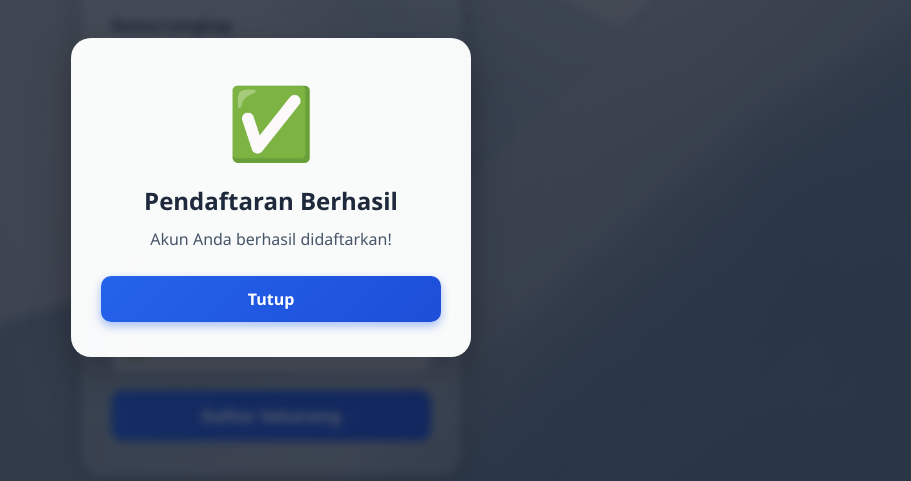
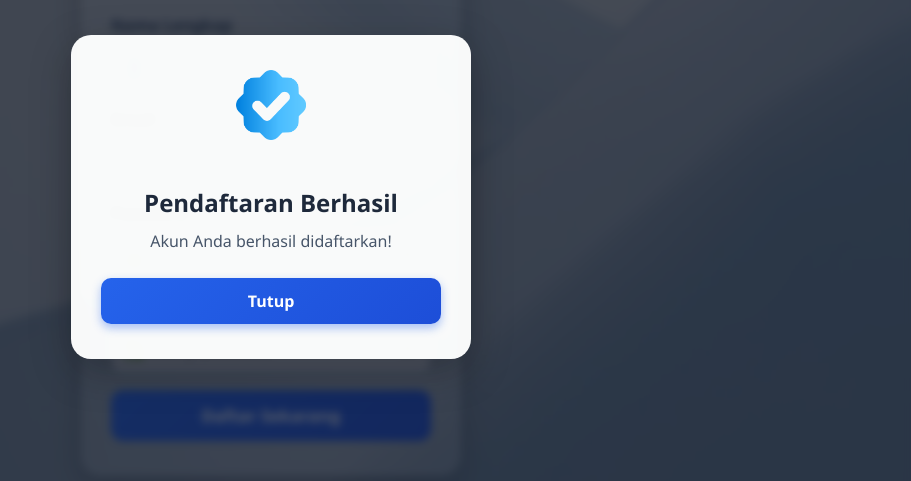
Before and after one commit to fadhlysyahputra02/Soal1_TTG, a plain HTML site: page index.html in a window 1280 px wide. Both pictures are taken after typing "Sample", "name@example.com", "Sample123", "Sample123" into the empty fields and a click on the button "Daftar Sekarang". Shown: the part 203-684 px from the top of the page, without its empty margins (369-1280 px from the left). Drawn offline with Linux system fonts and the light colour scheme.

Commit message:
final tes 1

```diff
--- a/script.js
+++ b/script.js
@@ -87,14 +87,13 @@ function showModal(title, message, type) {
 
     modalTitle.textContent = title;
     modalMessage.textContent = message;
-
-    // Reset icon
     modalIcon.className = "modal-icon";
-    modalIcon.innerHTML = type === "error" ? "❌" : "✅";
-    modalIcon.classList.add(type === "error" ? "error" : "success");
+    const iconPath = type === "error" ? "assets/error.png" : "assets/sukses.png";
+    modalIcon.innerHTML = `<img src="${iconPath}" alt="${type}" class="modal-image" />`;
 
     modal.classList.add("show");
 }
+
 
 document.getElementById("closeModal").addEventListener("click", () => {
     document.getElementById("modal").classList.remove("show");
--- a/style.css
+++ b/style.css
@@ -112,6 +112,13 @@ input:focus {
   opacity: 1;
 }
 
+.modal-icon img.modal-image {
+  width: 70px;
+  height: 70px;
+  object-fit: contain;
+  margin-bottom: 10px;
+  animation: pop 0.4s ease-in-out;
+}
 
 button {
   width: 100%;
```
Also changed, not shown: assets/error.png (added), assets/sukses.png (added).
